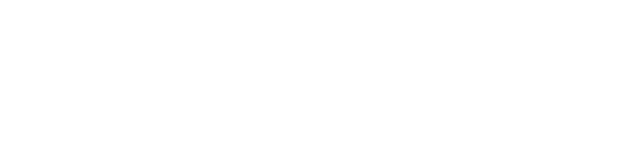
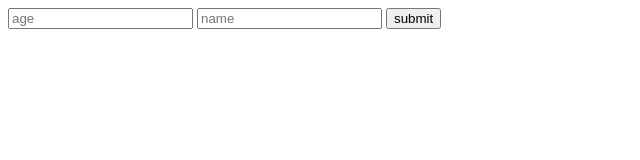
Before and after one commit to acciojob/promises-and-chains-Chaitanya306, a website: page main.html in a window 1280 px wide. Shown: the whole page, without its empty margins (0-640 px from the left). Drawn offline with Linux system fonts and the light colour scheme.

Commit message:
created a submission

```diff
--- a/main.html
+++ b/main.html
@@ -7,7 +7,11 @@
 
   <body>
     <!-- write the body here -->
-
+	<form onsubmit="myFunction()">
+		<input id='age' type="number" placeholder="age"/>
+		<input id='name' type="text" placeholder="name"/>
+		<button type="submit">submit</button>
+	</form>
     <script type="text/javascript" src="./script.js"></script>
   </body>
 </html>
--- a/script.js
+++ b/script.js
@@ -1 +1,34 @@
 //your JS code here. If required.
+let age=document.getElementById('age')
+let name=document.getElementById('name')
+function myFunction(){
+
+	if(age.value=='' || name.value==''){
+		alert("Please enter valid details.")
+		return
+	}
+	//alert('in the function')
+	let promise=new Promise(function(res,rej){
+		if(age.value>18){
+			setTimeout(()=>res("Welcome, . You can vote."),4000)
+		}
+		else {
+			setTimeout(()=>rej("Oh sorry . You aren't old enough."),4000)
+			 }
+	})
+	promise.then(e=>alert(e))
+	.catch(e=>alert(e))
+}
+/*
+function pro(){
+	//alert('in the function')
+	return new Promise((res,rej)=>{
+		if(age.value>18){
+			setTimeout(()=>res("Welcome, . You can vote."),4000)
+		}
+		else {
+			setTimeout(()=>rej("Oh sorry . You aren't old enough."),4000)
+			 }
+	})
+}
+*/
```
